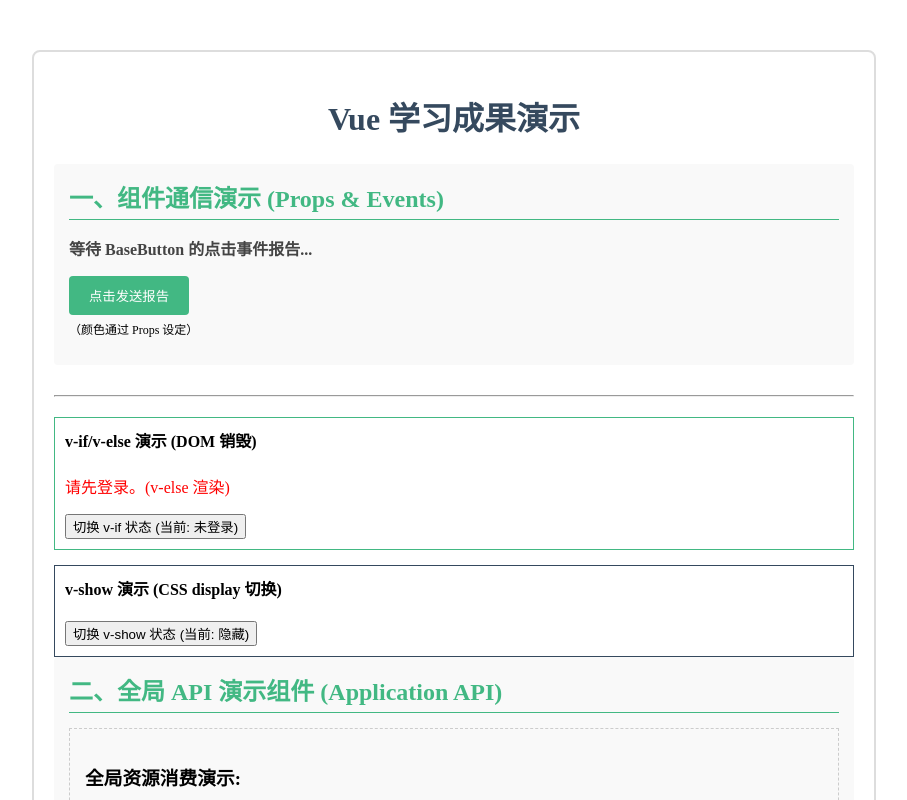
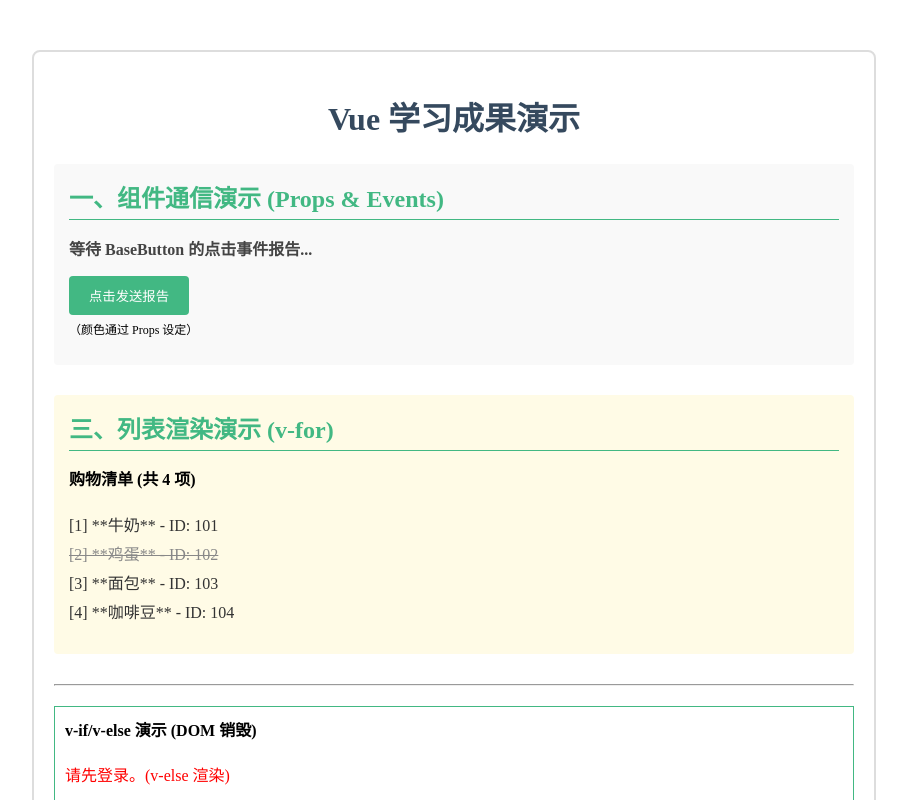
Before and after one commit to YuXin2006/vue3, a Vue app in the folder frontend/vue-project/: page / in a window 1280 px wide. Shown: the top 800 px of the page, without its empty margins (186-1093 px from the left). Built offline with nearby package versions, Linux system fonts and the light colour scheme; the HTML template or start-up script is replaced by a standard one.

Commit message:
feat:模拟购物清单 实现列表渲染功能(v-for),使用key进行标识

```diff
--- a/frontend/vue-project/src/App.vue
+++ b/frontend/vue-project/src/App.vue
@@ -12,9 +12,13 @@
     return {
       message: '等待 BaseButton 的点击事件报告...',
       IsLoggedIn:true,
-      isvisible:true
-    }
-  },
+      isvisible:true,
+      shoppingList:[
+        { id: 101, name: '牛奶', done: false },
+        { id: 102, name: '鸡蛋', done: true },
+        { id: 103, name: '面包', done: false },
+        { id: 104, name: '咖啡豆', done: false },]
+    }},
   methods: {
     // 接收子组件发出的事件，并执行响应逻辑
     handleButtonClickReport(payload) {
@@ -40,6 +44,25 @@
         @button-clicked="handleButtonClickReport"
       />
     </div>
+    <!--列表渲染-->
+    <div style="padding: 15px; background: #fffbe6; border-radius: 4px; margin-bottom: 30px;">
+      <h2>三、列表渲染演示 (v-for)</h2>
+      <h4 style="margin-top:0;">购物清单 (共 {{ shoppingList.length }} 项)</h4>
+
+      <ul style="list-style: none; padding: 0;">
+        <li
+          v-for="(item, index) in shoppingList"
+          :key="item.id"
+          :style="{
+            textDecoration: item.done ? 'line-through' : 'none',
+            color: item.done ? '#888' : '#333',
+            marginBottom: '5px'
+          }"
+        >
+          [{{ index + 1 }}] **{{ item.name }}** - ID: {{ item.id }}
+        </li>
+      </ul>
+    </div>
 
     <hr style="margin: 20px 0; border-color: #eee;">
     <!--条件渲染演示-->
@@ -54,8 +77,8 @@
           请先登录。(v-else 渲染)
         </p>
 
-        <button @click="isLoggedIn = !isLoggedIn">
-          切换 v-if 状态 (当前: {{ isLoggedIn ? '已登录' : '未登录' }})
+        <button @click="IsLoggedIn = !IsLoggedIn">
+          切换 v-if 状态 (当前: {{ IsLoggedIn ? '已登录' : '未登录' }})
         </button>
       </div>
 
```
